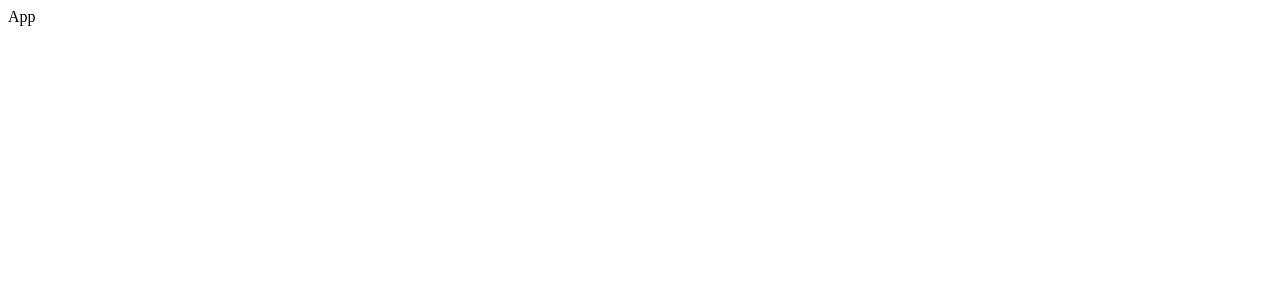
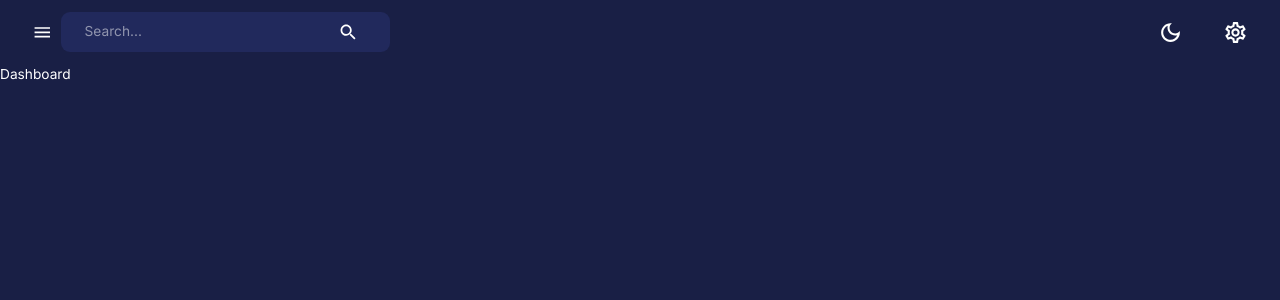
Before and after one commit to kerimov528/fullstack-projects, a React (Create React App) app in the folder admin-dashboard/client/: page /dashboard in a window 1280 px wide. Shown: the top 300 px of the page. Built offline with nearby package versions, Linux system fonts and the light colour scheme.

Commit message:
Navbar Section Completed

```diff
--- a/admin-dashboard/client/package.json
+++ b/admin-dashboard/client/package.json
@@ -22,6 +22,7 @@
     "react-redux": "^8.0.5",
     "react-router-dom": "^6.10.0",
     "react-scripts": "5.0.1",
+    "sass": "^1.62.0",
     "web-vitals": "^2.1.4"
   },
   "scripts": {
--- a/admin-dashboard/client/src/App.js
+++ b/admin-dashboard/client/src/App.js
@@ -1,7 +1,28 @@
+import { CssBaseline, ThemeProvider } from "@mui/material";
+import { createTheme } from '@mui/material/styles'
+import { useMemo } from "react";
+import { useSelector } from "react-redux";
+import { BrowserRouter, Routes, Route, Navigate } from "react-router-dom";
+import { themeSettings } from 'theme'
+import Layout from 'scenes/layout'
+import Dashboard from "scenes/dashboard";
+
 function App() {
+  const mode = useSelector((state) => state.global.mode)
+  const theme = useMemo(() => createTheme(themeSettings(mode)), [mode])
   return (
-    <div className="App">
-      App
+    <div className="app">
+      <BrowserRouter>
+        <ThemeProvider theme={theme}>
+          <CssBaseline />
+          <Routes>
+            <Route element={<Layout />}>
+              <Route path="/" element={<Navigate to='/dashboard' replace />} />
+              <Route path="/dashboard" element={<Dashboard />} />
+            </Route>
+          </Routes>
+        </ThemeProvider>
+      </BrowserRouter>
     </div>
   );
 }
--- /dev/null
+++ b/admin-dashboard/client/src/app/store.js
@@ -0,0 +1,10 @@
+import { configureStore } from '@reduxjs/toolkit'
+import globalReducer from 'feature'
+
+const store = configureStore({
+    reducer: {
+        global: globalReducer,
+    }
+})
+
+export default store
--- /dev/null
+++ b/admin-dashboard/client/src/components/FlexBetween.jsx
@@ -0,0 +1,10 @@
+import { Box } from "@mui/material";
+import { styled } from '@mui/system'
+
+const FlexBetween = styled(Box)({
+    display: 'flex',
+    justifyContent: 'space-between',
+    alignItems: 'center'
+})
+
+export default FlexBetween
--- /dev/null
+++ b/admin-dashboard/client/src/components/Navbar.jsx
@@ -0,0 +1,52 @@
+import React from 'react'
+import { LightModeOutlined, DarkModeOutlined, Menu as MenuIcon, Search, SettingsOutlined, ArrowDropDownOutlined } from '@mui/icons-material'
+import { useDispatch } from 'react-redux'
+import FlexBetween from './FlexBetween'
+import { setMode } from 'feature'
+import { AppBar, IconButton, InputBase, Toolbar, useTheme } from '@mui/material'
+
+
+const Navbar = () => {
+    const dispatch = useDispatch()
+    const theme = useTheme()
+    return (
+        <AppBar sx={{ position: 'static', background: 'none', boxShadow: 'none' }}>
+            <Toolbar sx={{ justifyContent: 'space-between' }} >
+                {/* LEft Side  */}
+                <FlexBetween>
+                    <IconButton onClick={() => console.log('open/close')} >
+                        <MenuIcon />
+                    </IconButton>
+                    <FlexBetween
+                        backgroundColor={theme.palette.background.alt}
+                        borderRadius='9px'
+                        gap='3rem'
+                        p='0.1rem 1.5rem'
+                    >
+                        <InputBase placeholder='Search...' />
+                        <IconButton>
+                            <Search />
+                        </IconButton>
+                    </FlexBetween>
+                </FlexBetween>
+
+                {/* Right Side  */}
+
+                <FlexBetween gap='1.5rem'>
+                    <IconButton onClick={() => dispatch(setMode())}>
+                        {theme.palette.mode === 'dark' ? (
+                            <DarkModeOutlined sx={{ fontSize: '25px' }} />
+                        ) : (
+                            <LightModeOutlined sx={{ fontSize: '25px' }} />
+                        )}
+                    </IconButton>
+                    <IconButton>
+                        <SettingsOutlined sx={{ fontSize: '25px' }} />
+                    </IconButton>
+                </FlexBetween>
+            </Toolbar>
+        </AppBar>
+    )
+}
+
+export default Navbar
--- /dev/null
+++ b/admin-dashboard/client/src/feature/index.js
@@ -0,0 +1,19 @@
+import { createSlice } from '@reduxjs/toolkit'
+
+const initialState = {
+    mode: 'dark'
+}
+
+export const globalSlice = createSlice({
+    name: 'gloabal',
+    initialState,
+    reducers: {
+        setMode: (state) => {
+            state.mode = state.mode === 'dark' ? 'light' : 'dark'
+        }
+    }
+})
+
+export const { setMode } = globalSlice.actions
+
+export default globalSlice.reducer
--- a/admin-dashboard/client/src/index.js
+++ b/admin-dashboard/client/src/index.js
@@ -1,10 +1,15 @@
 import React from 'react';
 import ReactDOM from 'react-dom/client';
 import App from './App';
+import './index.scss'
+import { Provider } from 'react-redux'
+import store from 'app/store'
 
 const root = ReactDOM.createRoot(document.getElementById('root'));
 root.render(
   <React.StrictMode>
-    <App />
+    <Provider store={store}>
+      <App />
+    </Provider>
   </React.StrictMode>
 );
--- /dev/null
+++ b/admin-dashboard/client/src/index.scss
@@ -0,0 +1,8 @@
+@import url("https://fonts.googleapis.com/css2?family=Cinzel&family=Dancing+Script:wght@700&family=Inter:wght@400;600;700&family=Montserrat:wght@300;400;500;700&display=swap");
+
+
+html, body, #root, .app {
+    height: 100%;
+    width: 100%;
+    font-family: "Inter", sans-serif;
+}
--- /dev/null
+++ b/admin-dashboard/client/src/scenes/dashboard/index.jsx
@@ -0,0 +1,9 @@
+import React from 'react'
+
+const Dashboard = () => {
+    return (
+        <div>Dashboard</div>
+    )
+}
+
+export default Dashboard
--- /dev/null
+++ b/admin-dashboard/client/src/scenes/layout/index.jsx
@@ -0,0 +1,17 @@
+import { Box } from '@mui/material'
+import Navbar from 'components/Navbar'
+import React from 'react'
+import { Outlet } from 'react-router-dom'
+
+const Layout = () => {
+    return (
+        <Box width='100%' height='100%'>
+            <Box>
+                <Navbar />
+                <Outlet />
+            </Box>
+        </Box>
+    )
+}
+
+export default Layout
--- /dev/null
+++ b/admin-dashboard/client/src/theme.js
@@ -0,0 +1,139 @@
+// color design tokens export
+export const tokensDark = {
+    grey: {
+        0: "#ffffff", // manually adjusted
+        10: "#f6f6f6", // manually adjusted
+        50: "#f0f0f0", // manually adjusted
+        100: "#e0e0e0",
+        200: "#c2c2c2",
+        300: "#a3a3a3",
+        400: "#858585",
+        500: "#666666",
+        600: "#525252",
+        700: "#3d3d3d",
+        800: "#292929",
+        900: "#141414",
+        1000: "#000000", // manually adjusted
+    },
+    primary: {
+        // blue
+        100: "#d3d4de",
+        200: "#a6a9be",
+        300: "#7a7f9d",
+        400: "#4d547d",
+        500: "#21295c",
+        600: "#191F45", // manually adjusted
+        700: "#141937",
+        800: "#0d1025",
+        900: "#070812",
+    },
+    secondary: {
+        // yellow
+        50: "#f0f0f0", // manually adjusted
+        100: "#fff6e0",
+        200: "#ffedc2",
+        300: "#ffe3a3",
+        400: "#ffda85",
+        500: "#ffd166",
+        600: "#cca752",
+        700: "#997d3d",
+        800: "#665429",
+        900: "#332a14",
+    },
+};
+
+// function that reverses the color palette
+function reverseTokens(tokensDark) {
+    const reversedTokens = {};
+    Object.entries(tokensDark).forEach(([key, val]) => {
+        const keys = Object.keys(val);
+        const values = Object.values(val);
+        const length = keys.length;
+        const reversedObj = {};
+        for (let i = 0; i < length; i++) {
+            reversedObj[keys[i]] = values[length - i - 1];
+        }
+        reversedTokens[key] = reversedObj;
+    });
+    return reversedTokens;
+}
+export const tokensLight = reverseTokens(tokensDark);
+
+// mui theme settings
+export const themeSettings = (mode) => {
+    return {
+        palette: {
+            mode: mode,
+            ...(mode === "dark"
+                ? {
+                    // palette values for dark mode
+                    primary: {
+                        ...tokensDark.primary,
+                        main: tokensDark.primary[400],
+                        light: tokensDark.primary[400],
+                    },
+                    secondary: {
+                        ...tokensDark.secondary,
+                        main: tokensDark.secondary[300],
+                    },
+                    neutral: {
+                        ...tokensDark.grey,
+                        main: tokensDark.grey[500],
+                    },
+                    background: {
+                        default: tokensDark.primary[600],
+                        alt: tokensDark.primary[500],
+                    },
+                }
+                : {
+                    // palette values for light mode
+                    primary: {
+                        ...tokensLight.primary,
+                        main: tokensDark.grey[50],
+                        light: tokensDark.grey[100],
+                    },
+                    secondary: {
+                        ...tokensLight.secondary,
+                        main: tokensDark.secondary[600],
+                        light: tokensDark.secondary[700],
+                    },
+                    neutral: {
+                        ...tokensLight.grey,
+                        main: tokensDark.grey[500],
+                    },
+                    background: {
+                        default: tokensDark.grey[0],
+                        alt: tokensDark.grey[50],
+                    },
+                }),
+        },
+        typography: {
+            fontFamily: ["Inter", "sans-serif"].join(","),
+            fontSize: 12,
+            h1: {
+                fontFamily: ["Inter", "sans-serif"].join(","),
+                fontSize: 40,
+            },
+            h2: {
+                fontFamily: ["Inter", "sans-serif"].join(","),
+                fontSize: 32,
+            },
+            h3: {
+                fontFamily: ["Inter", "sans-serif"].join(","),
+                fontSize: 24,
+            },
+            h4: {
+                fontFamily: ["Inter", "sans-serif"].join(","),
+                fontSize: 20,
+            },
+            h5: {
+                fontFamily: ["Inter", "sans-serif"].join(","),
+                fontSize: 16,
+            },
+            h6: {
+                fontFamily: ["Inter", "sans-serif"].join(","),
+                fontSize: 14,
+            },
+        },
+    };
+};
```
Also changed, not shown: 2 other files (tests, documents, lock files or other folders).
